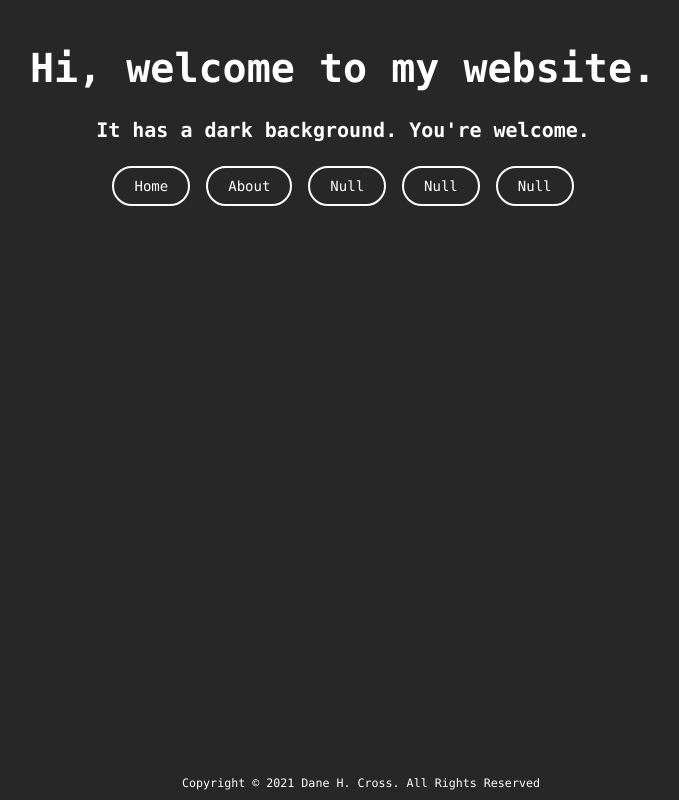
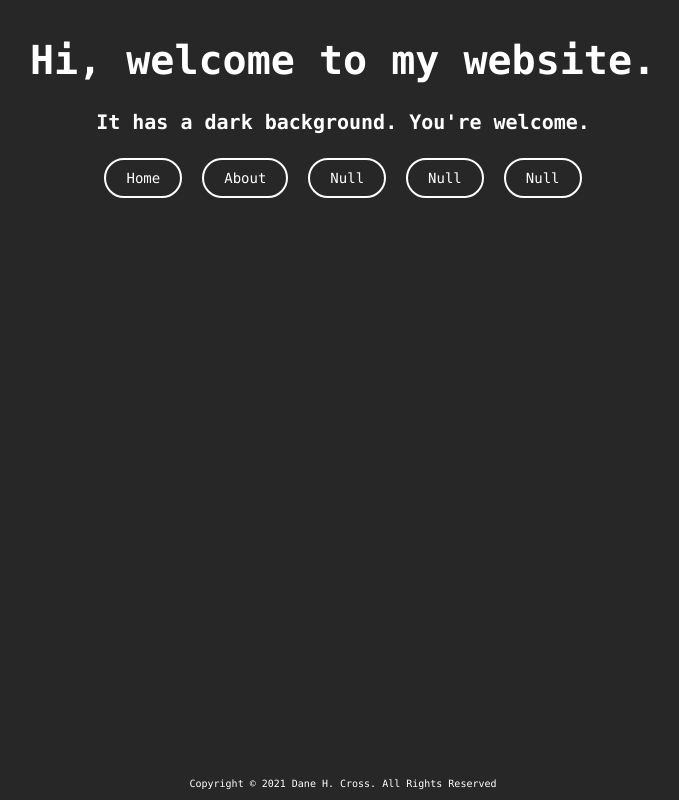
Before and after one commit to TheDaneH3/INFOTC-1000-Final, a plain HTML site: page index.html in a window 1280 px wide. Shown: the whole page, without its empty margins (297-976 px from the left). Drawn offline with Linux system fonts and the light colour scheme.

Commit message:
fix footer

```diff
--- a/index.html
+++ b/index.html
@@ -13,6 +13,7 @@
         <h1 id="mainheading">Hi, welcome to my website.</h1>
         <h4 id="subheading">It has a dark background. You're welcome.</h4>
     </header>
+
     <nav id="navigation" class="centered" >
         <div class="flex-container">
             <div><a class="active" href="index.html">Home</a></div>
@@ -28,7 +29,7 @@
     </main>
 
     <footer>
-        <small>Copyright &copy; 2021 Dane H. Cross. All Rights Reserved</small>
+        <div><small>Copyright &copy; 2021 Dane H. Cross. All Rights Reserved</small></div>
     </footer>
 </body>
 
--- a/style.css
+++ b/style.css
@@ -4,6 +4,8 @@ body {
     font-family: 'consolas', monospace;
     color: rgb(255, 255, 255);
     font-size: 14px;
+    padding: 0px;
+    margin: 0px;
 }
 
 .centered{
@@ -23,7 +25,7 @@ body {
     text-align: center;
 }
 
-header{
+header {
     color: rgb(255, 255, 255);
     font-weight: bold;
     font-size: 20px;
@@ -35,7 +37,7 @@ nav a {
     text-decoration: none;
     border: 2px solid white;
     border-radius: 20px;
-    margin: 8px;
+    margin: 10px;
     padding: 10px 20px;
 }
 
@@ -43,10 +45,16 @@ nav a:hover {
     background-color: rgb(36, 84, 146);
 }
 
-footer{
+footer {
+    margin: 0px;
+    width: 100%;
     position: fixed;
+    bottom: 0;
+}
+
+footer div {
+    color: rgb(255, 255, 255);
+    font-size: 12px;
     text-align: center;
-    width: 100%;
-    bottom: 0;
     padding: 10px;
 }
```
